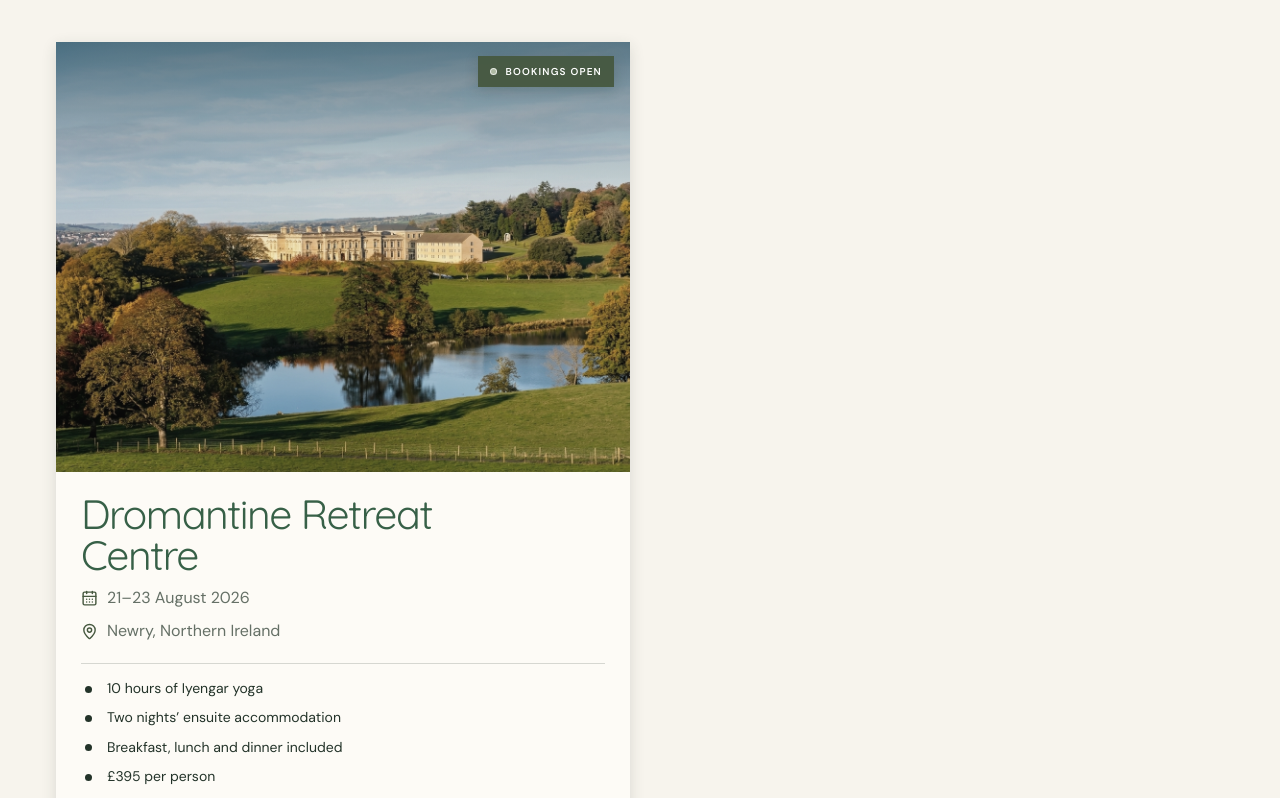
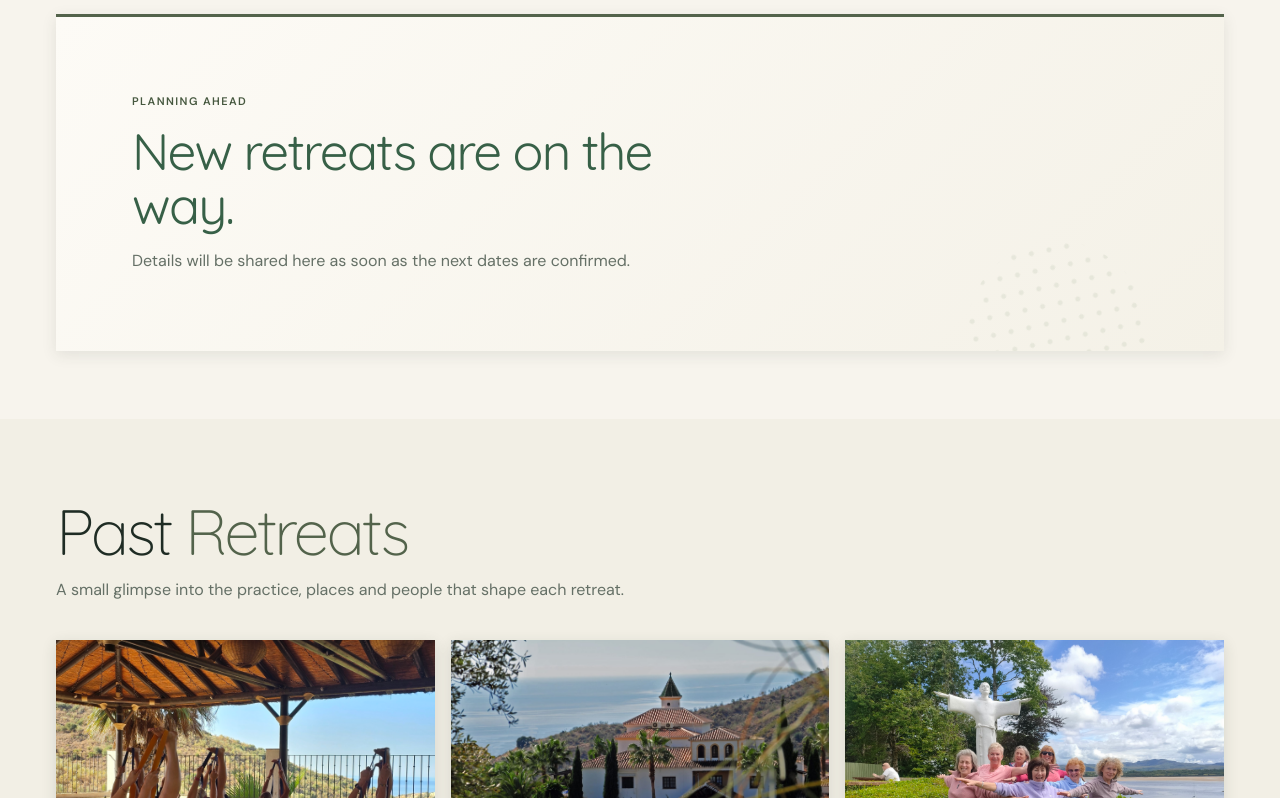
Before and after one commit to aliciaahunt/annies-yoga-website, a React (Vite) app: page /retreats in a window 1280 px wide. Shown: the part 842-1640 px from the top of the page. Built offline with nearby package versions, Linux system fonts and the light colour scheme.

Commit message:
Show upcoming retreats placeholder

```diff
--- a/src/app/RetreatsPage.tsx
+++ b/src/app/RetreatsPage.tsx
@@ -1,6 +1,3 @@
-import { useRef } from 'react'
-import { CalendarDays, Mail, MapPin } from 'lucide-react'
-import EnquiryDialog, { type EnquiryDialogHandle } from '@/components/EnquiryDialog'
 import RetreatJournalGallery, { type RetreatJournal } from '@/components/RetreatJournalGallery'
 import SiteFooter from '@/components/SiteFooter'
 import SiteHeader from '@/components/SiteHeader'
@@ -70,14 +67,11 @@
 ]
 
 export default function RetreatsPage() {
-  const enquiryDialogRef = useRef<EnquiryDialogHandle>(null)
-
   return (
     <div className="retreats-page">
       <SiteHeader />
 
       <main>
-        <EnquiryDialog ref={enquiryDialogRef} />
         <section className="retreats-hero">
           <img
             src={siteUrl(`${retreatImagePath}/open-air-yoga-pavilion.jpg`)}
@@ -102,32 +96,14 @@
             <header className="retreats-section-heading">
               <div>
                 <h2 id="upcoming-retreats-heading">Upcoming <em>retreats.</em></h2>
-                <p>Choose a restorative weekend close to home or a longer practice-led escape abroad.</p>
+                <p>Annie is thoughtfully planning her next retreat.</p>
               </div>
             </header>
 
-            <div className="retreat-cards">
-              <article className="retreat-card lift-card">
-                <div className="retreat-card-image">
-                  <img src={siteUrl('/images/retreats/upcoming/dromantine-retreat-centre.png')} alt="Dromantine Retreat Centre overlooking its lake and autumn parkland" loading="lazy" />
-                </div>
-                <div className="retreat-card-topline"><span>Bookings open</span></div>
-                <div className="retreat-card-body">
-                  <h3>Dromantine Retreat <span>Centre</span></h3>
-                  <div className="retreat-card-meta">
-                    <p className="retreat-card-date"><CalendarDays size={17} aria-hidden="true" /><time dateTime="2026-08-21">21–23 August 2026</time></p>
-                    <p className="retreat-card-location"><MapPin size={17} aria-hidden="true" /> Newry, Northern Ireland</p>
-                  </div>
-                  <ul className="retreat-card-details">
-                    <li>10 hours of Iyengar yoga</li>
-                    <li>Two nights’ ensuite accommodation</li>
-                    <li>Breakfast, lunch and dinner included</li>
-                    <li>£395 per person</li>
-                  </ul>
-                </div>
-                <button className="button button-dark" onClick={() => enquiryDialogRef.current?.open({ enquiryType: 'Retreats', subject: 'Dromantine Retreat Centre' })} type="button"><Mail size={17} /> Book with Annie</button>
-              </article>
-
+            <div className="retreats-empty-state">
+              <p className="retreats-empty-state-eyebrow">Planning ahead</p>
+              <h3>New retreats are on the way.</h3>
+              <p>Details will be shared here as soon as the next dates are confirmed.</p>
             </div>
           </div>
         </section>
--- a/src/styles/components.css
+++ b/src/styles/components.css
@@ -269,6 +269,12 @@
 .retreats-section-heading { display: grid; grid-template-columns: 1fr; align-items: start; margin-bottom: 36px; }
 .retreats-section-heading h2 { margin-bottom: 15px; }
 .retreats-section-heading > div > p { max-width: 610px; margin: 0; color: var(--muted); line-height: 1.7; }
+.retreats-empty-state { position: relative; overflow: hidden; padding: clamp(42px, 6vw, 76px); background: linear-gradient(135deg, #fdfbf6 0%, #f4f1e7 100%); border-top: 3px solid var(--moss); box-shadow: 0 4px 14px rgba(45,57,48,.1); }
+.retreats-empty-state::after { position: absolute; right: clamp(28px, 6vw, 84px); bottom: -70px; width: 180px; height: 180px; background: radial-gradient(circle, rgba(174,186,163,.32) 0 2px, transparent 3px); background-size: 18px 18px; border-radius: 50%; content: ''; opacity: .65; transform: rotate(-12deg); }
+.retreats-empty-state > * { position: relative; z-index: 1; max-width: 600px; }
+.retreats-empty-state-eyebrow { margin: 0 0 15px; color: var(--moss-deep); font-size: 11px; font-weight: 700; letter-spacing: .13em; text-transform: uppercase; }
+.retreats-empty-state h3 { margin: 0 0 15px; color: #376047; font-family: var(--serif); font-size: clamp(34px, 4vw, 54px); font-weight: 400; line-height: 1.05; letter-spacing: -.035em; }
+.retreats-empty-state > p:last-child { margin: 0; color: var(--muted); font-size: 16px; line-height: 1.7; }
 .retreat-cards { display: grid; grid-template-columns: repeat(2, minmax(0, 1fr)); grid-auto-rows: 1fr; gap: 20px; }
 .retreat-card { position: relative; display: flex; min-height: 0; flex-direction: column; overflow: hidden; padding: 0 25px 24px; background: #fdfbf6; border: 0; cursor: pointer; }
 .retreat-card-image { position: relative; display: block; width: auto; height: auto; aspect-ratio: 4/3; margin: 0 -25px 22px; padding: 0; overflow: hidden; background: #d9ddd5; border: 0; cursor: pointer; text-align: left; }
@@ -572,6 +578,9 @@
   .retreats-upcoming, .retreat-journals, .retreats-enquiry { padding: 60px 0; }
   .retreats-section-heading { gap: 8px; margin-bottom: 30px; }
   .retreats-section-heading h2 { font-size: 46px; }
+  .retreats-empty-state { padding: 36px 26px 40px; }
+  .retreats-empty-state::after { right: -55px; bottom: -78px; }
+  .retreats-empty-state h3 { font-size: 34px; }
   .retreat-card { min-height: 0; padding: 0 20px 24px; }
   .retreat-card-image { height: auto; margin: 0 -20px 20px; }
   .retreat-card-topline { padding: 15px 18px; }
```
Also changed, not shown: 2 other files (tests, documents, lock files or other folders).
